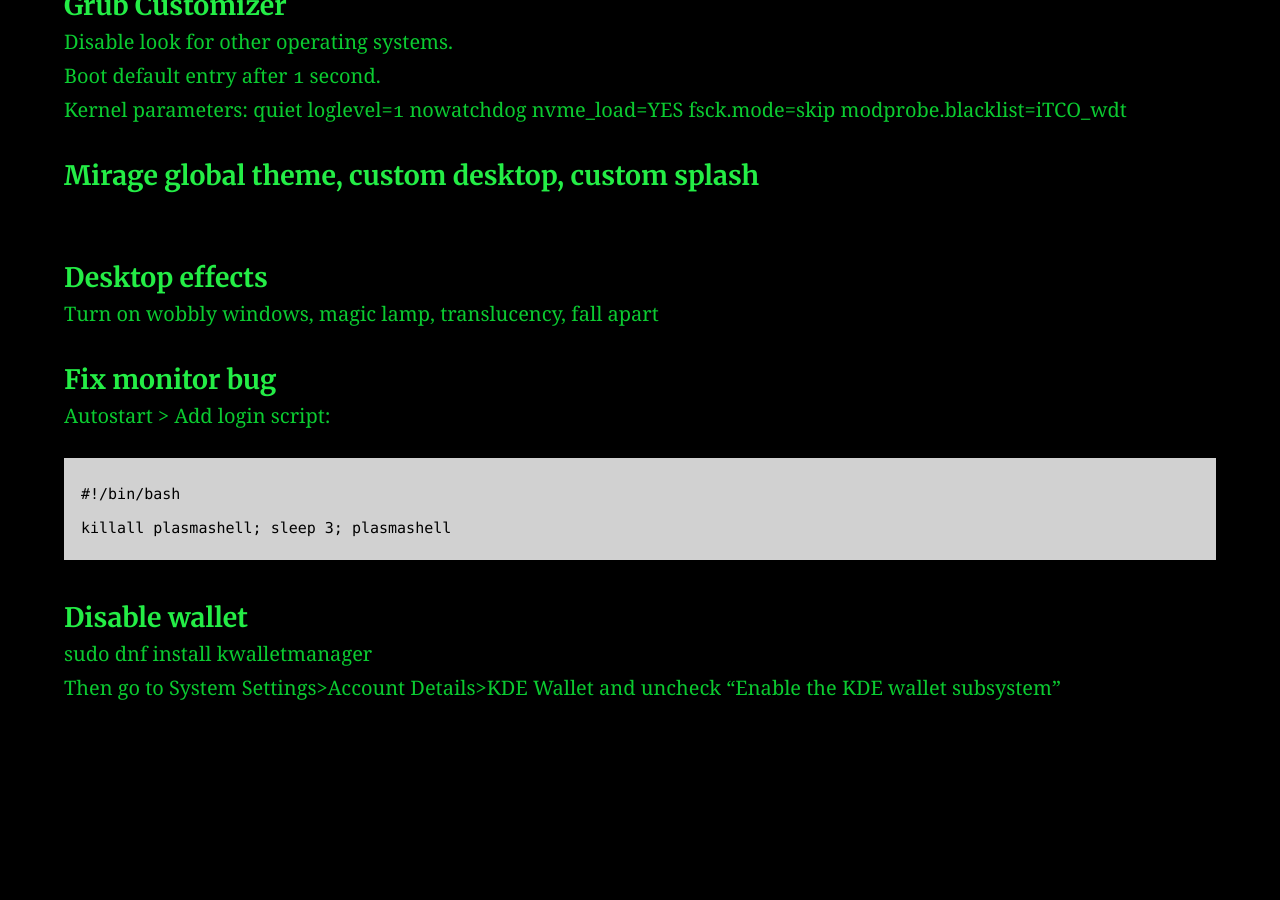
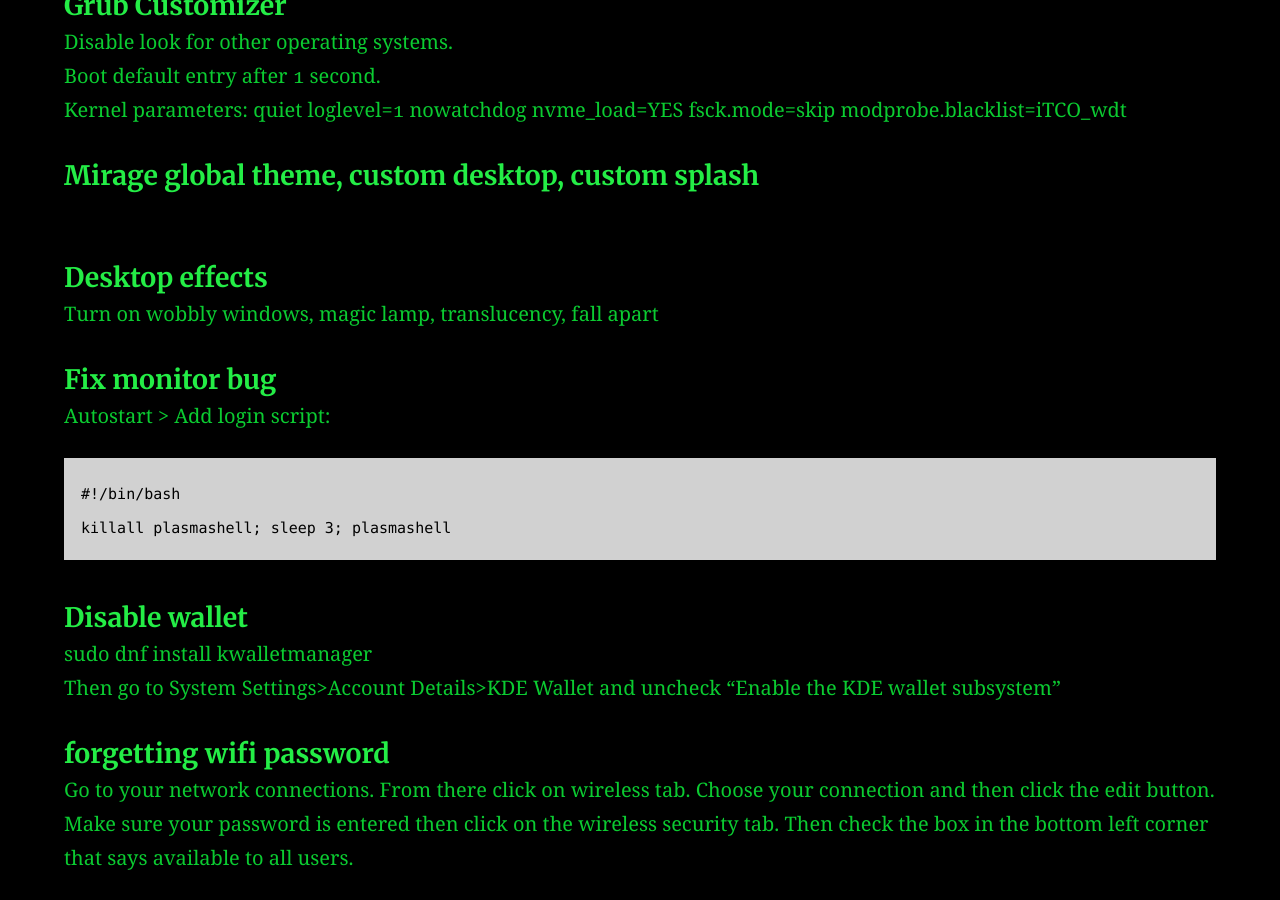
Before and after one commit to AC01010/Connor-McCartney.github.io, a Jekyll site: the page built from _posts/2015-08-27-plasma.md, in a window 1280 px wide and 900 px high, scrolled down 1922 px. Built offline with Jekyll 4.4.1, drawn with Linux system fonts in a browser that asks for light colours; before the commit the page ends 2652 px from its top, so only the background shows below that.

Commit message:
Update 2015-08-27-plasma.md

```diff
--- a/_posts/2015-08-27-plasma.md
+++ b/_posts/2015-08-27-plasma.md
@@ -94,3 +94,8 @@ killall plasmashell; sleep 3; plasmashell
 
 sudo dnf install kwalletmanager <br>
 Then go to System Settings>Account Details>KDE Wallet and uncheck "Enable the KDE wallet subsystem"
+
+
+#### forgetting wifi password
+
+Go to your network connections. From there click on wireless tab. Choose your connection and then click the edit button. Make sure your password is entered then click on the wireless security tab. Then check the box in the bottom left corner that says available to all users.
```
